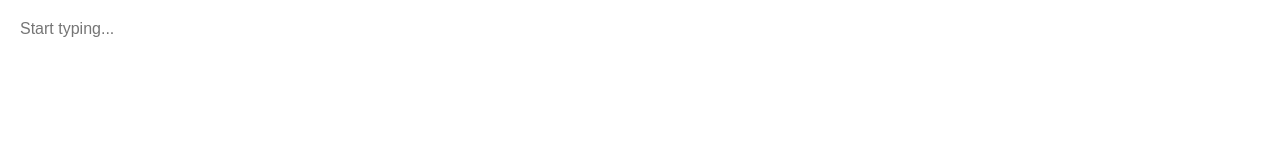
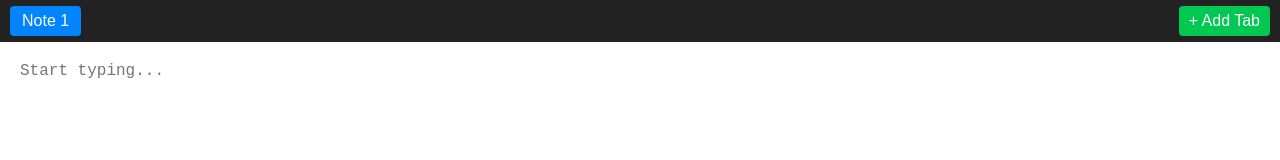
Before and after one commit to Ojdaw/text, a plain HTML site: page index.html in a window 1280 px wide. Drawn offline with Linux system fonts and the light colour scheme.

Commit message:
Update index.html

```diff
--- a/index.html
+++ b/index.html
@@ -2,35 +2,123 @@
 <html lang="en">
 <head>
 <meta charset="UTF-8">
-    <meta name="viewport" content="width=device-width, initial-scale=1.0">
-    <title>Full Screen Text Box</title>
+<title>Fullscreen Notes With Tabs</title>
+
 <style>
-        * {
-            margin: 0;
-            padding: 0;
-            box-sizing: border-box;
+    *{margin:0;padding:0;box-sizing:border-box;}
+
+    body,html{
+        width:100%;height:100%;overflow:hidden;
+        font-family:Arial, sans-serif;
+        background:#ffffff;
     }
 
-        body, html {
-            width: 100%;
-            height: 100%;
-            overflow: hidden;
+    /* Top tab bar */
+    #tabs {
+        display:flex;align-items:center;
+        background:#222;color:white;padding:6px 10px;
+        user-select:none;
     }
 
-        textarea {
-            width: 100%;
-            height: 100%;
-            border: none;
-            outline: none;
-            padding: 20px;
-            font-family: Arial, sans-serif;
-            font-size: 16px;
-            resize: none;
-            background-color: #ffffff;
+    .tab {
+        padding:6px 12px;margin-right:5px;
+        background:#444;border-radius:4px;
+        cursor:pointer;transition:.25s;
+    }
+    .tab.active{background:#0084ff;}
+
+    #addTab {
+        background:#00c853;margin-left:auto;
+        padding:6px 10px;border-radius:4px;
+        cursor:pointer;
+    }
+
+    /* Textarea + fade animation */
+    #editor {
+        width:100%;height:calc(100% - 42px);
+        border:none;outline:none;resize:none;
+        padding:20px;font-size:16px;
+        background:#fff;
+        opacity:1;transition:opacity .25s ease;
     }
 </style>
 </head>
+
 <body>
-    <textarea placeholder="Start typing..."></textarea>
+
+<div id="tabs"></div>
+<textarea id="editor" placeholder="Start typing..."></textarea>
+
+<script>
+/* ---- LocalStorage Load ---- */
+let tabs = JSON.parse(localStorage.getItem("tabs")) || [{name:"Note 1", text:""}];
+let active = localStorage.getItem("activeTab") || 0;
+
+/* ---- Elements ---- */
+const tabBar = document.getElementById("tabs");
+const editor = document.getElementById("editor");
+
+/* ---- Build Tabs ---- */
+function renderTabs(){
+    tabBar.innerHTML="";
+    tabs.forEach((t,i)=>{
+        let el=document.createElement("div");
+        el.className="tab" + (i==active?" active":"");
+        el.textContent=t.name;
+        el.onclick=()=>changeTab(i);
+        el.oncontextmenu=(e)=>{e.preventDefault(); deleteTab(i);};
+        tabBar.appendChild(el);
+    });
+    let add=document.createElement("div");
+    add.id="addTab";add.textContent="+ Add Tab";
+    add.onclick=addTab;
+    tabBar.appendChild(add);
+}
+
+/* ---- Switch Tabs (with fade animation) ---- */
+function changeTab(i){
+    saveText();
+    editor.style.opacity=0;
+    setTimeout(()=>{
+        active=i;editor.value=tabs[i].text;
+        localStorage.setItem("activeTab", active);
+        renderTabs();editor.style.opacity=1;
+    },200);
+}
+
+/* ---- New Tab ---- */
+function addTab(){
+    tabs.push({name:"Note "+(tabs.length+1),text:""});
+    active=tabs.length-1;
+    saveAll();
+    renderTabs();
+    changeTab(active);
+}
+
+/* ---- Delete Tab ---- */
+function deleteTab(i){
+    if(tabs.length===1) return alert("You need at least one tab!");
+    tabs.splice(i,1);
+    if(active>=tabs.length) active=tabs.length-1;
+    saveAll();renderTabs();changeTab(active);
+}
+
+/* ---- Save text continuously ---- */
+function saveText(){
+    tabs[active].text=editor.value;
+    saveAll();
+}
+function saveAll(){
+    localStorage.setItem("tabs", JSON.stringify(tabs));
+    localStorage.setItem("activeTab", active);
+}
+
+editor.addEventListener("input", saveText);
+
+/* ---- Initialize ---- */
+renderTabs();
+editor.value=tabs[active].text;
+</script>
+
 </body>
 </html>
```
Lines whose indentation alone changed are shown as unchanged.
